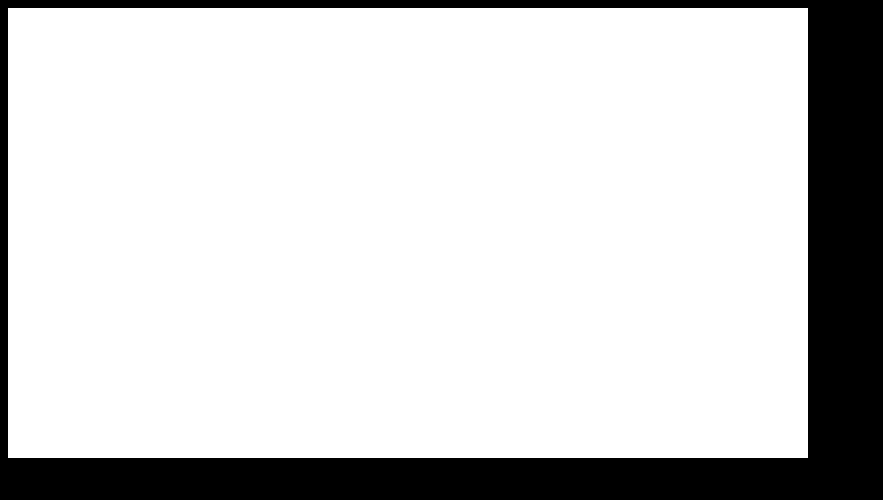
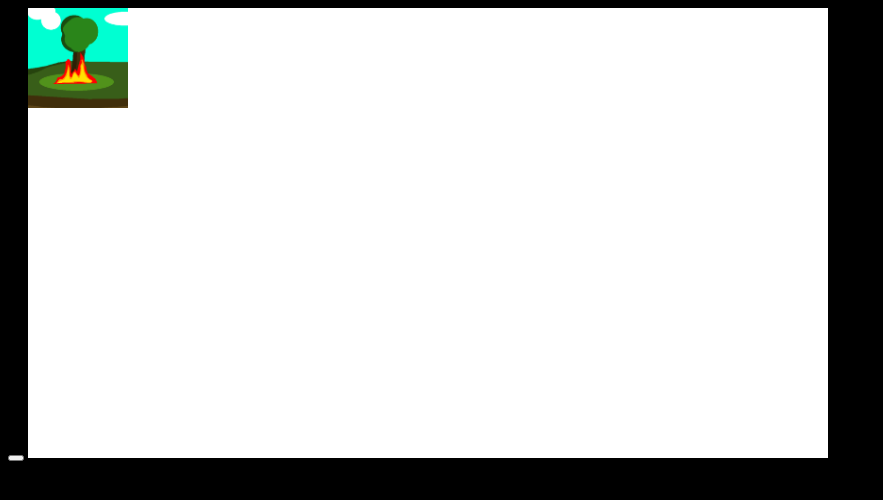
Before and after one commit to Treefire33/Cattail, a website with bundled scripts: page index.html in a window 1280 px wide. Shown: the whole page, without its empty margins (0-883 px from the left). Built offline with nearby package versions, Linux system fonts and the light colour scheme.

Commit message:
Rewrote graphics, and more.

```diff
--- a/index.html
+++ b/index.html
@@ -5,8 +5,9 @@
   </head>
   <body style="background-color:black;">
     <!-- <canvas id="screen" width="500px" height="500px" style="background-color:white"></canvas> -->
-    <script type="module" src="dist/graphics.js"></script>
-    <script type="module" src="dist/cattail.js"></script>
-    <script type="module" src="dist/main.js"></script>
+    <button id="add"></button>
+    <script type="module" src="dist/Cattail/graphics.js"></script>
+    <script type="module" src="dist/Cattail/cattail.js"></script>
+    <script type="module" src="dist/demo.js"></script>
   </body>
 </html>
--- /dev/null
+++ b/src/Cattail/cattail.ts
@@ -0,0 +1,147 @@
+import * as Graphics from "./graphics.js";
+export class Game
+{
+    public canvas : HTMLCanvasElement;
+    private context : CanvasRenderingContext2D;
+    public graphicsContext : Graphics.Graphics;
+    public entites : Array<GameObject>;
+    public fps : number = 1000/60;
+    public currentLoop : number;
+    public static deltaTime : number = 0;
+    constructor(size:Graphics.Vector2, backgroundColour:Graphics.Colour)
+    {
+        this.canvas = <HTMLCanvasElement>document.createElement("canvas");
+        this.canvas.width = size.x;
+        this.canvas.height = size.y;
+        this.canvas.style.backgroundColor = backgroundColour.asCSSColour();
+        this.context = this.canvas.getContext("2d")!;
+        document.body.append(this.canvas);
+        this.graphicsContext = new Graphics.Graphics(this.context);
+        this.entites = [];
+    }
+    public addEntity(entity: GameObject)
+    {
+        this.entites.push(entity);
+        if(entity.active)
+        {
+            entity.load();
+        }
+    }
+    public run()
+    {
+        this.entites.forEach((entity) => {
+            if(entity.active)
+            {
+                entity.load();
+            }
+        });
+        let lastTime = 0;
+        let runFunc = (timestamp) =>
+        {
+            Game.deltaTime = (timestamp - lastTime) / this.fps;
+            lastTime = timestamp;
+            this.entites.forEach((entity) => {entity.update();})
+            this.graphicsContext.drawFromList();
+            window.requestAnimationFrame(runFunc);
+        }
+        //this.currentLoop = setInterval(runFunc, this.fps/1000);
+        window.requestAnimationFrame(runFunc);
+    }
+}
+export class Component
+{
+    public gameObject : GameObject;
+    public load(...args : any[]) : void
+    {
+
+    }
+    public update(...args : any[]) : void
+    {
+
+    }
+}
+
+export class SpriteData
+{
+    public spr: Graphics.Sprite;
+    public move(pos:Graphics.Vector2)
+    {
+        this.spr.position.x += pos.x;
+        this.spr.position.y += pos.y;
+        this.spr.move(pos);
+    }
+}
+export class GameObject
+{
+    public sprite: SpriteData;
+    public components: Array<Component> = [];
+    public active: boolean = true;
+    public scale: Graphics.Vector2 = new Graphics.Vector2(1,1);
+    // constructor();
+    // constructor(spr: Graphics.Sprite);
+    // constructor(spr: Graphics.Sprite, scale?: Graphics.Vector2);
+    constructor(spr?: Graphics.Sprite, scale?: Graphics.Vector2)
+    {
+        this.sprite = new SpriteData();
+        console.log(this.sprite);
+        if(scale)
+        {
+            this.scale = scale;
+        }
+        if(spr)
+        {
+            this.sprite.spr = spr;
+            if(scale && this.sprite.spr.drawable)
+            {
+                this.sprite.spr.drawable.points.forEach((points) =>
+                {
+                    points.x *= this.scale.x;
+                    points.y *= this.scale.y;
+                });
+            }
+        }
+    }
+
+    // public set scale(v : Graphics.Vector2)
+    // {
+    //     this.scale = v;
+    //     this.sprite.drawable.points.forEach((points) =>
+    //     {
+    //         points.x *= this.scale.x;
+    //         points.y *= this.scale.y;
+    //     });
+    // }
+
+    public prepareDraw()
+    {
+        this.sprite.spr.addToDrawList();
+    }
+    public addComponent(component: Component)
+    {
+        this.components.push(component);
+    }
+    // public getComponent<T>() : Component
+    // {
+    //     return this.components.find();
+    // }
+    public load()
+    {
+        this.components.forEach((component) =>
+        {
+            component.gameObject = this;
+        });
+        this.components.forEach((component) =>
+        {
+            component.load();
+        });
+    }
+    public update(...args:any)
+    {
+        //console.log("prepare");
+        this.prepareDraw();
+        this.components.forEach((component) =>
+        {
+            component.update();
+        });
+    }
+}
--- /dev/null
+++ b/src/Cattail/graphics.ts
@@ -0,0 +1,160 @@
+export class Vector2 {
+    public x: number;
+    public y: number;
+    public static zero: Vector2 = new Vector2(0, 0);
+    public static up: Vector2 = new Vector2(0, 1);
+    public static down: Vector2 = new Vector2(0, -1);
+    public static left: Vector2 = new Vector2(-1, 0);
+    public static right: Vector2 = new Vector2(1, 0);
+    constructor(x: number, y: number) {
+        this.x = x;
+        this.y = y;
+    }
+}
+export class Vector3 {
+    public x: number;
+    public y: number;
+    public z: number;
+    public static zero: Vector3 = new Vector3(0, 0, 0);
+    public static up: Vector3 = new Vector3(0, 1, 0);
+    public static down: Vector3 = new Vector3(0, -1, 0);
+    public static left: Vector3 = new Vector3(-1, 0, 0);
+    public static right: Vector3 = new Vector3(1, 0, 0);
+    public static forward: Vector3 = new Vector3(0, 0, 1);
+    public static back: Vector3 = new Vector3(0, 0, -1);
+    constructor(x: number, y: number, z: number) {
+        this.x = x;
+        this.y = y;
+        this.z = z;
+    }
+}
+export class Colour {
+    public colour: Vector3;
+    public alpha: number;
+    public static red: Colour = new Colour(255, 0, 0);
+    public static green: Colour = new Colour(0, 255, 0);
+    public static blue: Colour = new Colour(0, 0, 255);
+    public static black: Colour = new Colour(0, 0, 0);
+    public static white: Colour = new Colour(255, 255, 255);
+    constructor(r: number, g: number, b: number, a: number = 1)
+    {
+        this.colour = new Vector3(r, g, b);
+        this.alpha = a;
+    }
+    public asCSSColour() : string
+    {
+        return `rgba(${this.colour.x},${this.colour.y},${this.colour.z},${this.alpha})`;
+    }
+}
+export class DrawList {
+    public static drawList: Sprite[] = [];
+}
+export class Sprite {
+    public position: Vector2;
+    public size: Vector2;
+    public drawable: Drawable;
+    public image: CattailImage;
+    constructor(pos: Vector2, size: Vector2);
+    constructor(pos: Vector2, size: Vector2, drawable?: Drawable);
+    constructor(pos: Vector2, size: Vector2, drawable: Drawable, image?: string);
+    constructor(pos: Vector2, size: Vector2, drawable?: Drawable, image?: string)
+    {
+        this.position = pos;
+        this.size = size;
+        if(drawable)
+        {
+            this.drawable = drawable;
+        }
+        if(image)
+        {
+            this.image = new CattailImage(this.position, this.size, Colour.white, image);
+        }
+    }
+    public move(pos: Vector2)
+    {
+        if(this.drawable)
+        {
+            this.drawable.points.forEach((points) => {
+                points.x += pos.x;
+                points.y += pos.y;
+            });
+        }
+        if(this.image)
+        {
+            this.image.position = this.position;
+        }
+    }
+    public addToDrawList()
+    {
+        DrawList.drawList.push(this);
+    }
+}
+export class Drawable {
+    public points: Array<Vector2>;
+    public colour: Colour;
+    public fill: boolean = false;
+    constructor(colour: Colour = Colour.red, ...points: Vector2[]) {
+        this.points = points;
+        this.colour = colour;
+    }
+}
+export class Rectangle extends Drawable{
+    constructor(pos: Vector2, size: Vector2, colour: Colour = Colour.red) {
+        let p1 = pos;
+        let p2 = new Vector2(pos.x + size.x, pos.y);
+        let p3 = new Vector2(pos.x + size.x, pos.y + size.y);
+        let p4 = new Vector2(pos.x, pos.y + size.y);
+        super(colour, p1, p2, p3, p4);
+    }
+}
+export class CattailImage {
+    public position: Vector2;
+    public size: Vector2;
+    public image: HTMLImageElement;
+    public colour: Colour;
+    constructor(pos: Vector2, size: Vector2, colour: Colour = Colour.white, srcimg: string) {
+        this.position = pos;
+        this.size = size;
+        this.colour = colour;
+        let temp = new Image(size.x, size.y);
+        temp.src = srcimg;
+        this.image = temp;
+    }
+}
+export class Graphics {
+    public context: CanvasRenderingContext2D;
+    constructor(context: CanvasRenderingContext2D) {
+        this.context = context;
+    }
+    public draw(): void { }
+    public drawFromList(): void {
+        this.context.clearRect(0,0,this.context.canvas.width,this.context.canvas.height);
+        DrawList.drawList.forEach((spr) => {
+            let currentContext = this.context;
+            if(spr.drawable)
+            {
+                let drawable = spr.drawable;
+                currentContext.beginPath();
+                drawable.points.forEach((point) => {
+                    currentContext.lineTo(point.x, point.y);
+                });
+                currentContext.stroke();
+                if (drawable.fill) { currentContext.fillStyle = drawable.colour.asCSSColour(); currentContext.fill(); }
+                else { currentContext.closePath(); }
+            }
+            if(spr.image)
+            {
+                let image = spr.image;
+                currentContext.drawImage(image.image, image.position.x, image.position.y, image.size.x, image.size.y);
+            }
+            removeItem<Sprite>(DrawList.drawList, spr);
+        });
+    }
+}
+function removeItem<T>(arr: Array<T>, value: T): Array<T> {
+    const index = arr.indexOf(value);
+    if (index > -1) {
+      arr.splice(index, 1);
+    }
+    return arr;
+}
--- a/src/cattail.ts
+++ /dev/null
@@ -1,66 +0,0 @@
-import * as Graphics from "./graphics.js";
-export class Game
-{
-    public canvas : HTMLCanvasElement
-    private context : CanvasRenderingContext2D
-    public graphicsContext : Graphics.Graphics
-    public entites : Array<GameObject>
-    public fps : number = 60
-    public currentLoop : number;
-    constructor(size:Graphics.Vector2, backgroundColour:Graphics.Colour)
-    {
-        this.canvas = <HTMLCanvasElement>document.createElement("canvas");
-        this.canvas.width = size.x;
-        this.canvas.height = size.y;
-        this.canvas.style.backgroundColor = backgroundColour.colour;
-        this.context = this.canvas.getContext("2d")!;
-        document.body.append(this.canvas);
-        this.graphicsContext = new Graphics.Graphics(this.context);
-        this.entites = [];
-    }
-    public addEntity(entity: GameObject)
-    {
-        this.entites.push(entity);
-    }
-    public run()
-    {
-        let runFunc = () =>
-        {
-            this.entites.forEach((entity) => {entity.update();})
-            this.graphicsContext.drawFromList();
-        }
-        this.currentLoop = setInterval(runFunc, this.fps/1000);
-    }
-}
-export class SpriteData
-{
-    public drawable: Graphics.Drawable;
-    public moveDrawable(pos:Graphics.Vector2)
-    {
-        this.drawable.points.forEach((point) => {
-            if(pos)
-            {
-                point.x += pos.x;
-                point.y += pos.y;
-            }
-        });
-    }
-}
-export class GameObject
-{
-    public sprite: SpriteData;
-    constructor(drawable: Graphics.Drawable)
-    {
-        this.sprite = new SpriteData();
-        this.sprite.drawable = drawable;
-    }
-    public prepareDraw()
-    {
-        this.sprite.drawable.addToDrawList();
-    }
-    public update(...args:any)
-    {
-        //console.log("prepare");
-        this.prepareDraw();
-    }
-}
--- /dev/null
+++ b/src/demo.ts
@@ -0,0 +1,57 @@
+import {Component, Game, GameObject, SpriteData} from "./Cattail/cattail.js";
+import { Colour, Rectangle, Vector2, Drawable, Sprite, CattailImage } from "./Cattail/graphics.js";
+const controller =
+{
+    38: {pressed: false}, //up
+    40: {pressed: false}, //down
+    37: {pressed: false}, //left
+    39: {pressed: false}, //right
+}
+class Player extends Component
+{
+    public speed: number = 10;
+    public speedX = 0;
+    public speedY = 0;
+    public move()
+    {
+        if(controller[38].pressed) { this.speedY = -1; } else if(controller[40].pressed) { this.speedY = 1; } else { this.speedY = 0; }
+        if(controller[37].pressed) { this.speedX = -1; } else if(controller[39].pressed) { this.speedX = 1; } else { this.speedX = 0; }
+        this.gameObject.sprite.move(new Vector2(this.speed*this.speedX*Game.deltaTime, this.speed*this.speedY*Game.deltaTime));
+    }
+
+    public load(...args: any): void
+    {
+        document.addEventListener("keydown", function(event)
+        {
+            if(controller[event.keyCode]) { controller[event.keyCode].pressed = true; }
+        }, false);
+        document.addEventListener("keyup", function(event)
+        {
+            if(controller[event.keyCode]) { controller[event.keyCode].pressed = false; }
+        }, false);
+    }
+
+    public update(...args: any): void
+    {
+        this.move();
+        super.update(args);
+    }
+}
+const game = new Game(new Vector2(800, 450), Colour.white);
+function AddPlayer()
+{
+    var sprite = new Sprite(new Vector2(0,0), new Vector2(100, 100), null, "FireTreeIcon.png");
+    //sprite.image = new CattailImage(new Vector2(0,0), new Vector2(100, 100), Colour.white, "FireTreeIcon.png");
+    var plr = new GameObject(sprite, new Vector2(1,1));
+    plr.components.push(new Player());
+    game.addEntity(plr);
+}
+document.getElementById("add").onclick = function(){
+    AddPlayer();
+};
+var sprite = new Sprite(new Vector2(0,0), new Vector2(100, 100), null, "FireTreeIcon.png");
+//sprite.image = new CattailImage(new Vector2(0,0), new Vector2(100, 100), Colour.white, "FireTreeIcon.png");
+var plr = new GameObject(sprite, new Vector2(1,1));
+plr.components.push(new Player());
+game.addEntity(plr);
+game.run();
--- a/src/graphics.ts
+++ /dev/null
@@ -1,84 +0,0 @@
-export class Vector2 {
-    public x: number;
-    public y: number;
-    public static zero: Vector2 = new Vector2(0, 0);
-    public static up: Vector2 = new Vector2(0, 1);
-    public static down: Vector2 = new Vector2(0, 1);
-    public static left: Vector2 = new Vector2(-1, 0);
-    public static right: Vector2 = new Vector2(1, 0);
-    constructor(x: number, y: number) {
-        this.x = x;
-        this.y = y;
-    }
-}
-export class Colour {
-    public colour: string;
-    public static red: Colour = new Colour("red");
-    public static blue: Colour = new Colour("blue");
-    public static green: Colour = new Colour("green");
-    public static white: Colour = new Colour("white");
-    public static black: Colour = new Colour("black");
-    constructor(colour: string = "red") {
-        this.colour = colour;
-    }
-}
-export class DrawList {
-    public static drawList: Drawable[] = [];
-}
-export class Drawable {
-    public points: Array<Vector2>;
-    public colour: Colour;
-    public fill: boolean = false;
-    constructor(colour: Colour = Colour.red, ...points: Vector2[]) {
-        this.points = points;
-        this.colour = colour;
-    }
-    public addToDrawList(): void {
-        DrawList.drawList.push(this);
-    }
-}
-export class Polygon extends Drawable {
-    public addToDrawList(): void {
-        super.addToDrawList();
-    }
-}
-export class Rectangle extends Polygon {
-    constructor(pos: Vector2, size: Vector2) {
-        let p1 = pos;
-        let p2 = new Vector2(pos.x + size.x, pos.y);
-        let p3 = new Vector2(pos.x + size.x, pos.y + size.y);
-        let p4 = new Vector2(pos.x, pos.y + size.y);
-        super(Colour.red, p1, p2, p3, p4);
-    }
-    public addToDrawList(): void {
-        super.addToDrawList();
-    }
-}
-export class Graphics {
-    public context: CanvasRenderingContext2D;
-    constructor(context: CanvasRenderingContext2D) {
-        this.context = context;
-    }
-    public draw(): void { }
-    public drawFromList(): void {
-        this.context.clearRect(0,0,this.context.canvas.width,this.context.canvas.height);
-        DrawList.drawList.forEach((drawable) => {
-            let currentContext = this.context;
-            currentContext.beginPath();
-            drawable.points.forEach((point) => {
-                currentContext.lineTo(point.x, point.y);
-                currentContext.stroke();
-            });
-            if (drawable.fill) { currentContext.fillStyle = drawable.colour.colour; currentContext.fill(); }
-            else { currentContext.closePath(); }
-            removeItem<Drawable>(DrawList.drawList, drawable);
-        });
-    }
-}
-function removeItem<T>(arr: Array<T>, value: T): Array<T> {
-    const index = arr.indexOf(value);
-    if (index > -1) {
-      arr.splice(index, 1);
-    }
-    return arr;
-  }
--- a/src/main.ts
+++ /dev/null
@@ -1,60 +0,0 @@
-import {Game, GameObject, SpriteData} from "./cattail.js";
-import { Colour, Rectangle, Vector2, Drawable } from "./graphics.js";
-const controller =
-{
-    38: {pressed: false}, //up
-    40: {pressed: false}, //down
-    37: {pressed: false}, //left
-    39: {pressed: false}, //right
-}
-class Player extends GameObject
-{
-    public speed: number = 2;
-    public speedX = 0;
-    public speedY = 0;
-    public move()
-    {
-        if(controller[38].pressed) { this.speedY = -1; } else if(controller[40].pressed) { this.speedY = 1; } else { this.speedY = 0; }
-        if(controller[37].pressed) { this.speedX = -1; } else if(controller[39].pressed) { this.speedX = 1; } else { this.speedX = 0; }
-        this.sprite.moveDrawable(new Vector2(this.speed*this.speedX, this.speed*this.speedY));
-    }
-
-    public update(...args: any): void
-    {
-        this.move();
-        super.update(args);
-    }
-}
-class BouncingSquare extends GameObject
-{
-    public speedX = 1;
-    public speedY = 1;
-    public screenEdge: Vector2;
-    public bounce()
-    {
-
-        this.sprite.moveDrawable(new Vector2(this.speedX, this.speedY));
-    }
-    public update(...args: any): void
-    {
-        this.bounce();
-        super.update(args);
-    }
-}
-let game = new Game(new Vector2(800, 450), Colour.white);
-let rect = new Rectangle(new Vector2(0,0), new Vector2(50,50));
-rect.fill = true;
-// let newObj : Player = new Player(rect);
-// document.addEventListener("keydown", function(event)
-// {
-//     if(controller[event.keyCode]) { controller[event.keyCode].pressed = true; }
-// }, false);
-// document.addEventListener("keyup", function(event)
-// {
-//     if(controller[event.keyCode]) { controller[event.keyCode].pressed = false; }
-// }, false);
-// game.addEntity(newObj);
-let bouncer : BouncingSquare = new BouncingSquare(rect);
-bouncer.screenEdge = new Vector2(game.canvas.width, game.canvas.height);
-game.addEntity(bouncer);
-game.run();
```
Also changed, not shown: FireTreeIcon.png (added), dist/Cattail/cattail.js (added), dist/Cattail/graphics.js (added), dist/cattail.js (deleted), dist/demo.js (added), dist/graphics.js (deleted), dist/main.js (deleted).
